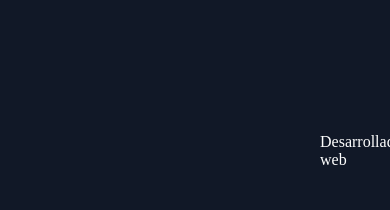
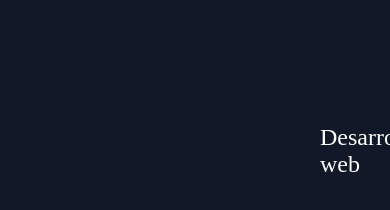
Before and after one commit to blackgoku-97/portafolio, a React (Vite) app: page / in a window 390 px wide. Shown: the part 298-508 px from the top of the page. Built offline with nearby package versions, Linux system fonts and the light colour scheme.

Commit message:
Inicio estructurado 11

```diff
--- a/src/components/inicio/Inicio.jsx
+++ b/src/components/inicio/Inicio.jsx
@@ -85,11 +85,11 @@ const Imagen = ({ imagen }) => (
 
 const Header = ({ title, nombre }) => (
   <Box sx={{ ...Styles.texto, width: "100%", "@media (max-width: 768px)": { flexDirection: "column", alignItems: "flex-start" } }}>
-    <Box sx={{ ...Styles.tituloNombre, "@media (max-width: 768px)": { flexDirection: "column" } }}>
+    <Box sx={{ ...Styles.tituloNombre, "@media (max-width: 768px)": { flexDirection: "column", alignItems: "flex-start" } }}>
       <Box sx={Styles.title}>{title}</Box>
       <Box sx={Styles.nombre}>{nombre}</Box>
     </Box>
-    <Box sx={Styles.profesion} style={{ marginTop: 5 }}>Desarrollador web</Box>
+    <Box sx={{ ...Styles.profesion, "@media (max-width: 768px)": { marginLeft: 0 } }} style={{ marginTop: 5 }}>Desarrollador web</Box>
   </Box>
 );
 
```
